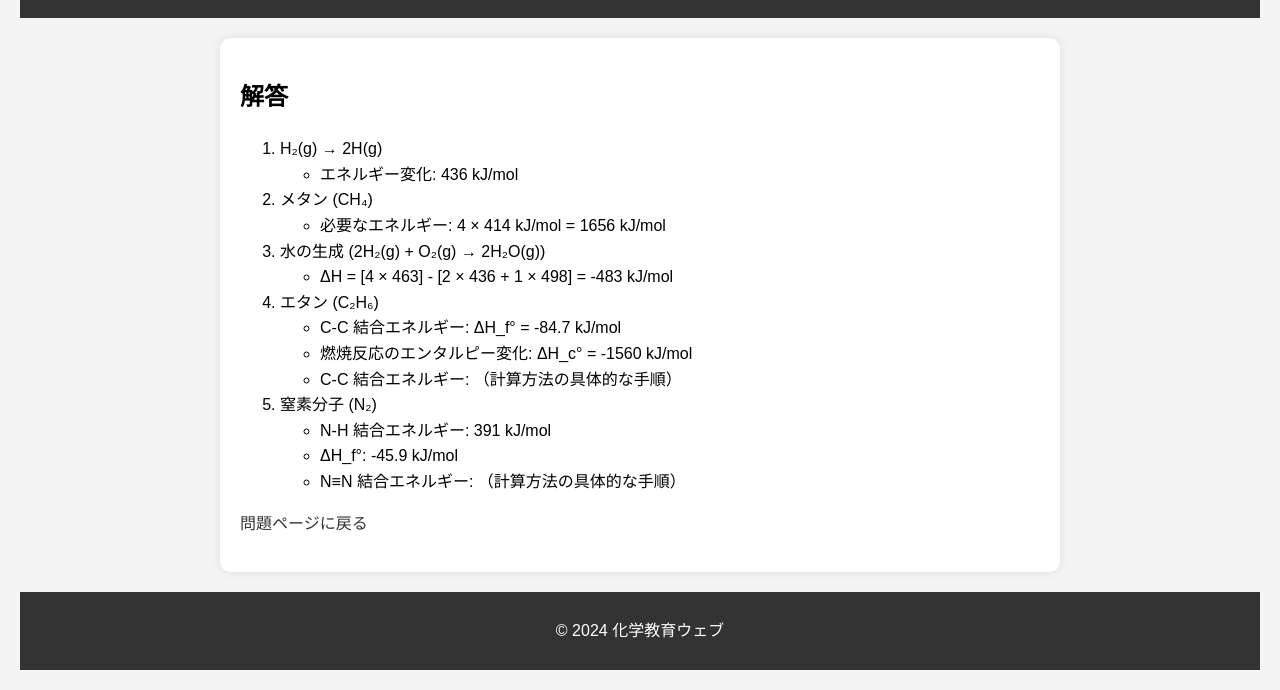
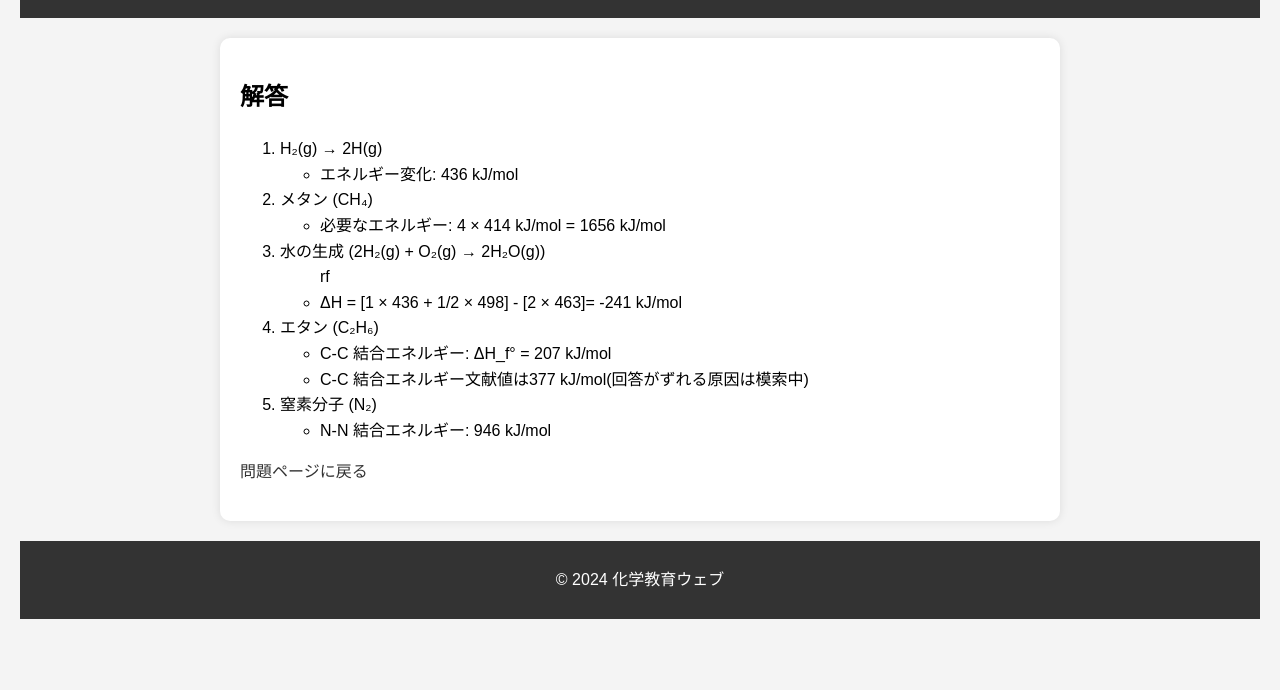
Before and after one commit to mikan1016/bondenergy, a plain HTML site: page answers.html in a window 1280 px wide. Shown: the part 116-806 px from the top of the page. Drawn offline with Linux system fonts and the light colour scheme.

Commit message:
Update answers.html

```diff
--- a/answers.html
+++ b/answers.html
@@ -65,24 +65,21 @@
             </li>
             <li>
                 水の生成 (2H₂(g) + O₂(g) → 2H₂O(g))
-                <ul>
-                    <li>ΔH = [4 × 463] - [2 × 436 + 1 × 498] = -483 kJ/mol</li>
+                <ul>rf
+                    <li>ΔH = [1 × 436 + 1/2 × 498] - [2 × 463]= -241 kJ/mol</li>
                 </ul>
             </li>
             <li>
                 エタン (C₂H₆)
                 <ul>
-                    <li>C-C 結合エネルギー: ΔH_f° = -84.7 kJ/mol</li>
-                    <li>燃焼反応のエンタルピー変化: ΔH_c° = -1560 kJ/mol</li>
-                    <li>C-C 結合エネルギー: （計算方法の具体的な手順）</li>
+                    <li>C-C 結合エネルギー: ΔH_f° = 207 kJ/mol</li>
+                    <li>C-C 結合エネルギー文献値は377 kJ/mol(回答がずれる原因は模索中)</li>
                 </ul>
             </li>
             <li>
                 窒素分子 (N₂)
                 <ul>
-                    <li>N-H 結合エネルギー: 391 kJ/mol</li>
-                    <li>ΔH_f°: -45.9 kJ/mol</li>
-                    <li>N≡N 結合エネルギー: （計算方法の具体的な手順）</li>
+                    <li>N-N 結合エネルギー: 946 kJ/mol</li>
                 </ul>
             </li>
         </ol>
```
